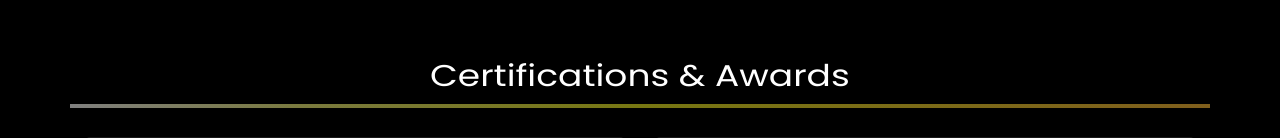
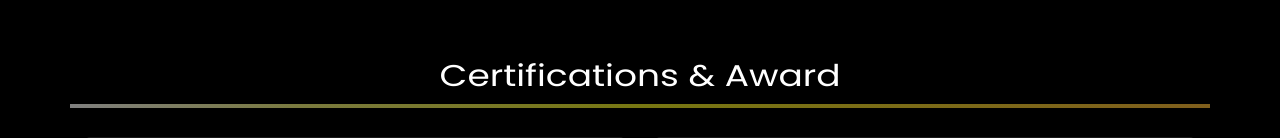
Before and after one commit to man-on-mission/smitbhagat.github.io, a plain HTML site: page index.html in a window 1280 px wide. Shown: the part 3807-3945 px from the top of the page. Drawn offline with Linux system fonts and the light colour scheme; animation ran at ten frames a second; files whose address does not match are found by name.

Commit message:
Text change

```diff
--- a/index.html
+++ b/index.html
@@ -527,7 +527,7 @@
 		<br>
 		<br>
 		<div class="row">
-			<h1 class="big-4" style="font-size: 30px;">Certifications & Awards</h1>
+			<h1 class="big-4" style="font-size: 30px;">Certifications & Award</h1>
 			<div class="underline"></div>
 		</div>
 		<br>
```
